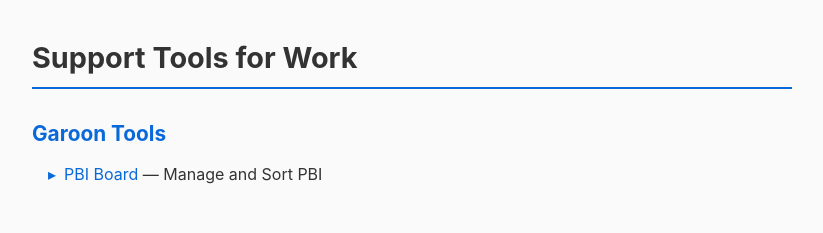
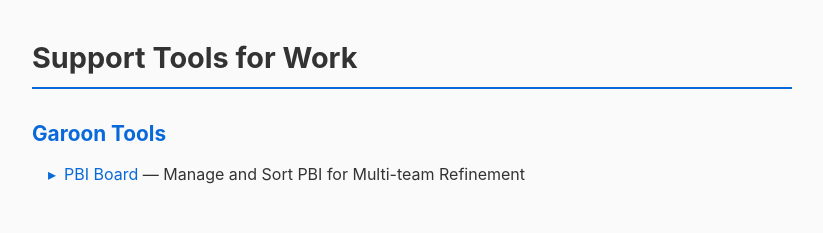
Before and after one commit to natuyen/natuyen.github.io, a plain HTML site: page index.html in a window 1280 px wide. Shown: the whole page, without its empty margins (228-1051 px from the left). Drawn offline with Linux system fonts and the light colour scheme.

Commit message:
add pbi-board.html

```diff
--- a/index.html
+++ b/index.html
@@ -20,7 +20,7 @@
   <h1>Support Tools for Work</h1>
   <h2>Garoon Tools</h2>
   <ul>
-    <li><a href="pbi-board.html">PBI Board</a> — Manage and Sort PBI</li>
+    <li><a href="garoon/refinement/pbi-board.html">PBI Board</a> — Manage and Sort PBI for Multi-team Refinement</li>
   </ul>
 </body>
 </html>
```
